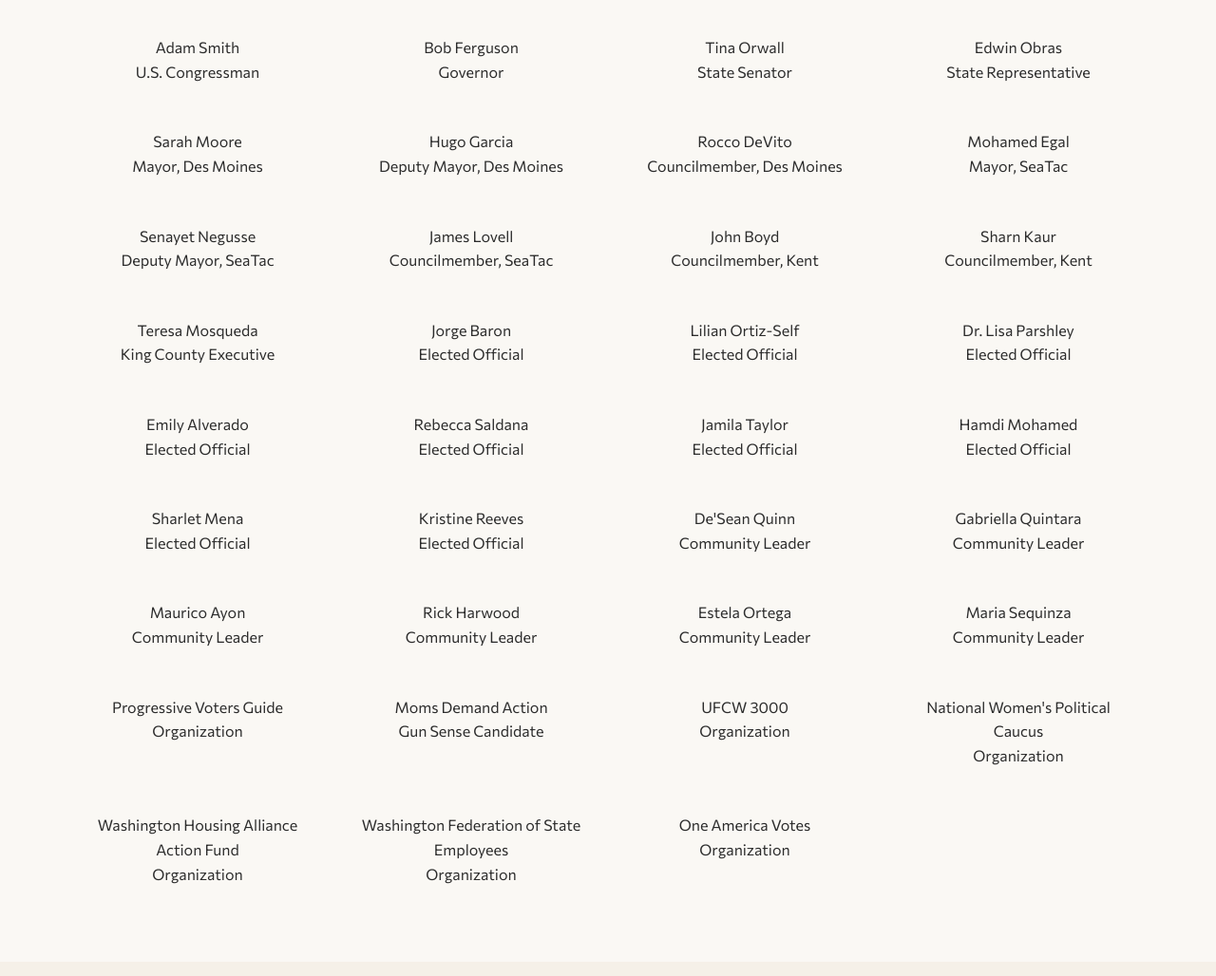
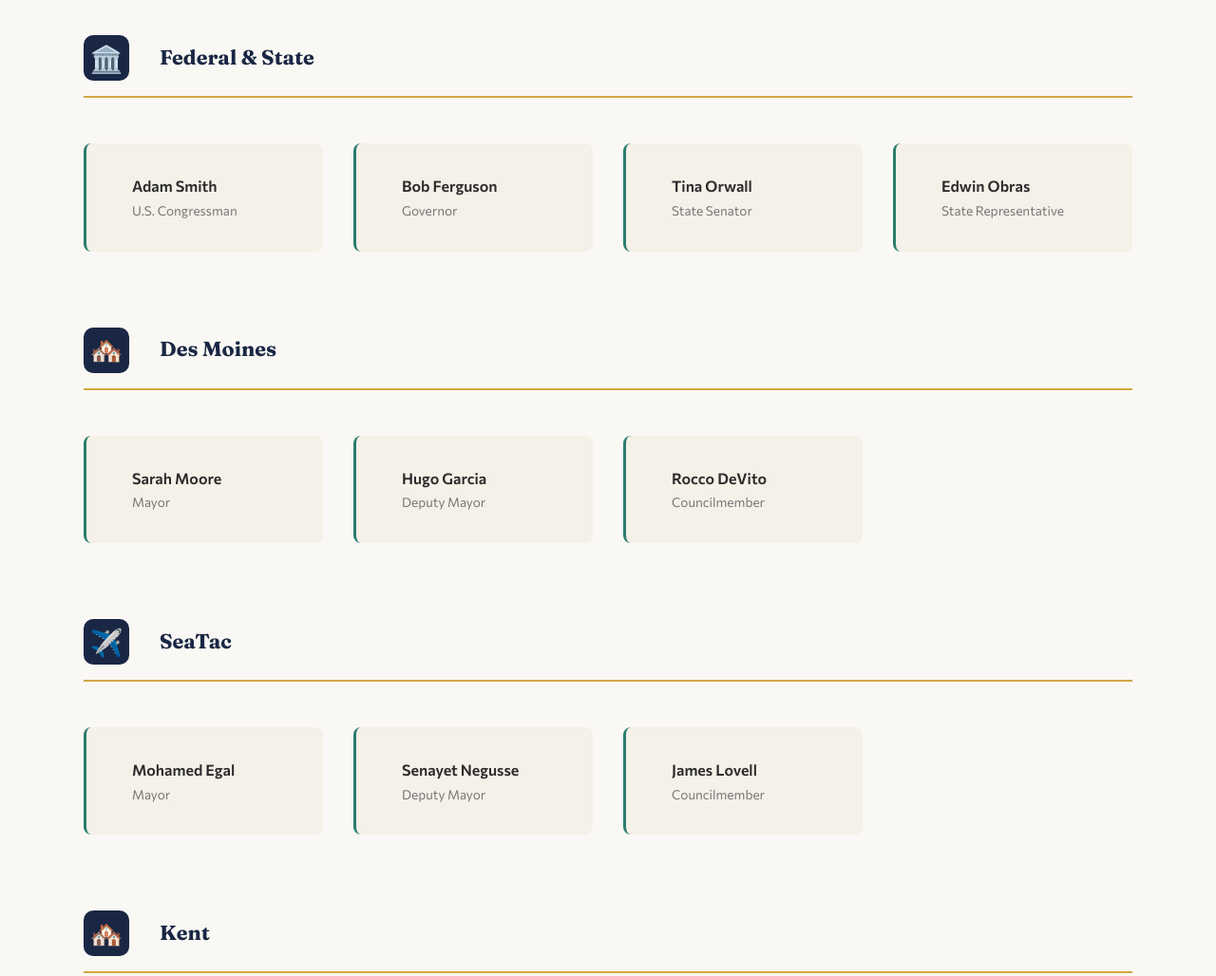
Before and after one commit to johnwyble/electmiagregerson, a website: page index.html in a window 1280 px wide. Shown: the part 8660-9688 px from the top of the page at 95% size. Drawn offline with Linux system fonts and the light colour scheme.

Commit message:
Add grouped endorsement section with category icons

```diff
--- a/index.html
+++ b/index.html
@@ -680,6 +680,98 @@
             width: 100%;
             height: 100%;
             object-fit: cover;
+        }
+
+        /* Endorsements: Grouped */
+        .endorsements.grouped .endorsement-category {
+            margin-bottom: var(--spacing-2xl);
+        }
+
+        .endorsements.grouped .category-header {
+            display: flex;
+            align-items: center;
+            gap: var(--spacing-md);
+            margin-bottom: var(--spacing-lg);
+            padding-bottom: var(--spacing-sm);
+            border-bottom: 2px solid var(--color-accent);
+        }
+
+        .endorsements.grouped .category-icon {
+            font-size: 1.75rem;
+            width: 48px;
+            height: 48px;
+            display: flex;
+            align-items: center;
+            justify-content: center;
+            background: var(--color-primary);
+            border-radius: 10px;
+            flex-shrink: 0;
+        }
+
+        .endorsements.grouped .category-name {
+            font-family: var(--font-heading);
+            font-size: 1.35rem;
+            font-weight: 700;
+            color: var(--color-primary);
+        }
+
+        .endorsements.grouped .category-grid {
+            display: grid;
+            grid-template-columns: repeat(auto-fill, minmax(220px, 1fr));
+            gap: var(--spacing-md);
+        }
+
+        .endorsements.grouped .endorsement-grouped-item {
+            background: var(--color-surface);
+            border-radius: 8px;
+            padding: var(--spacing-md) var(--spacing-lg);
+            border-left: 3px solid var(--color-secondary);
+            transition: transform 0.2s ease, box-shadow 0.2s ease;
+        }
+
+        .endorsements.grouped .endorsement-grouped-item:hover {
+            transform: translateY(-2px);
+            box-shadow: 0 4px 12px rgba(0,0,0,0.08);
+        }
+
+        .endorsements.grouped .endorsement-grouped-item .name {
+            font-weight: 700;
+            color: var(--color-text);
+            font-size: 1rem;
+        }
+
+        .endorsements.grouped .endorsement-grouped-item .title {
+            font-size: 0.85rem;
+            color: var(--color-text-muted);
+            margin-top: 2px;
+        }
+
+        .endorsements.grouped .category-grid.orgs {
+            grid-template-columns: repeat(auto-fill, minmax(280px, 1fr));
+        }
+
+        .endorsements.grouped .endorsement-grouped-item.org-item {
+            border-left-color: var(--color-accent);
+            text-align: center;
+            border-left: none;
+            border-bottom: 3px solid var(--color-accent);
+        }
+
+        .endorsements.grouped .endorsement-grouped-item.org-item .name {
+            font-size: 1.05rem;
+        }
+
+        .endorsements.grouped .endorsement-grouped-item.org-item .title {
+            font-style: italic;
+        }
+
+        @media (max-width: 600px) {
+            .endorsements.grouped .category-grid {
+                grid-template-columns: 1fr;
+            }
+            .endorsements.grouped .category-grid.orgs {
+                grid-template-columns: 1fr;
+            }
         }
 
         /* Endorsements: List */
@@ -1711,8 +1803,61 @@
             const grid = document.createElement('div');
             grid.className = 'endorsements-grid';
 
+            if (style === 'grouped' && endorsements.categories) {
+                endorsements.categories.forEach(cat => {
+                    const catDiv = document.createElement('div');
+                    catDiv.className = 'endorsement-category';
+
+                    const catHeader = document.createElement('div');
+                    catHeader.className = 'category-header';
+
+                    if (cat.icon) {
+                        const iconDiv = document.createElement('div');
+                        iconDiv.className = 'category-icon';
+                        iconDiv.textContent = cat.icon;
+                        catHeader.appendChild(iconDiv);
+                    }
+
+                    const catName = document.createElement('div');
+                    catName.className = 'category-name';
+                    catName.textContent = cat.label;
+                    catHeader.appendChild(catName);
+
+                    catDiv.appendChild(catHeader);
+
+                    const catGrid = document.createElement('div');
+                    catGrid.className = 'category-grid' + (cat.type === 'org' ? ' orgs' : '');
+
+                    (cat.items || []).forEach(item => {
+                        const el = document.createElement('div');
+                        el.className = 'endorsement-grouped-item' + (cat.type === 'org' ? ' org-item' : '');
+
+                        if (item.name) {
+                            const name = document.createElement('div');
+                            name.className = 'name';
+                            name.textContent = item.name;
+                            el.appendChild(name);
+                        }
+
+                        if (item.title) {
+                            const title = document.createElement('div');
+                            title.className = 'title';
+                            title.textContent = item.title;
+                            el.appendChild(title);
+                        }
+
+                        catGrid.appendChild(el);
+                    });
+
+                    catDiv.appendChild(catGrid);
+                    grid.appendChild(catDiv);
+                });
+            }
+
             (endorsements.items || []).forEach(item => {
-                if (style === 'cards') {
+                if (style === 'grouped') {
+                    // handled above via categories
+                } else if (style === 'cards') {
                     const card = document.createElement('div');
                     card.className = 'endorsement-card';
 
--- a/site-config.json
+++ b/site-config.json
@@ -8,7 +8,7 @@
   "style": {
     "fontPairing": "fraunces-commissioner",
     "heroLayout": "full-bleed",
-    "endorsementStyle": "grid",
+    "endorsementStyle": "grouped",
     "colors": {
       "primary": "#1a2744",
       "secondary": "#2a7d6e",
@@ -203,19 +203,47 @@
   "endorsements": {
     "sectionTitle": "Endorsements",
     "headline": "Who Stands With Mia",
+    "categories": [
+      {
+        "label": "Federal & State",
+        "icon": "🏛️",
         "items": [
           { "name": "Adam Smith", "title": "U.S. Congressman" },
           { "name": "Bob Ferguson", "title": "Governor" },
           { "name": "Tina Orwall", "title": "State Senator" },
-      { "name": "Edwin Obras", "title": "State Representative" },
-      { "name": "Sarah Moore", "title": "Mayor, Des Moines" },
-      { "name": "Hugo Garcia", "title": "Deputy Mayor, Des Moines" },
-      { "name": "Rocco DeVito", "title": "Councilmember, Des Moines" },
-      { "name": "Mohamed Egal", "title": "Mayor, SeaTac" },
-      { "name": "Senayet Negusse", "title": "Deputy Mayor, SeaTac" },
-      { "name": "James Lovell", "title": "Councilmember, SeaTac" },
-      { "name": "John Boyd", "title": "Councilmember, Kent" },
-      { "name": "Sharn Kaur", "title": "Councilmember, Kent" },
+          { "name": "Edwin Obras", "title": "State Representative" }
+        ]
+      },
+      {
+        "label": "Des Moines",
+        "icon": "🏘️",
+        "items": [
+          { "name": "Sarah Moore", "title": "Mayor" },
+          { "name": "Hugo Garcia", "title": "Deputy Mayor" },
+          { "name": "Rocco DeVito", "title": "Councilmember" }
+        ]
+      },
+      {
+        "label": "SeaTac",
+        "icon": "✈️",
+        "items": [
+          { "name": "Mohamed Egal", "title": "Mayor" },
+          { "name": "Senayet Negusse", "title": "Deputy Mayor" },
+          { "name": "James Lovell", "title": "Councilmember" }
+        ]
+      },
+      {
+        "label": "Kent",
+        "icon": "🏘️",
+        "items": [
+          { "name": "John Boyd", "title": "Councilmember" },
+          { "name": "Sharn Kaur", "title": "Councilmember" }
+        ]
+      },
+      {
+        "label": "Elected Leaders",
+        "icon": "⭐",
+        "items": [
           { "name": "Teresa Mosqueda", "title": "King County Executive" },
           { "name": "Jorge Baron", "title": "Elected Official" },
           { "name": "Lilian Ortiz-Self", "title": "Elected Official" },
@@ -225,20 +253,35 @@
           { "name": "Jamila Taylor", "title": "Elected Official" },
           { "name": "Hamdi Mohamed", "title": "Elected Official" },
           { "name": "Sharlet Mena", "title": "Elected Official" },
-      { "name": "Kristine Reeves", "title": "Elected Official" },
-      { "name": "De'Sean Quinn", "title": "Community Leader" },
-      { "name": "Gabriella Quintara", "title": "Community Leader" },
-      { "name": "Maurico Ayon", "title": "Community Leader" },
-      { "name": "Rick Harwood", "title": "Community Leader" },
-      { "name": "Estela Ortega", "title": "Community Leader" },
-      { "name": "Maria Sequinza", "title": "Community Leader" },
-      { "name": "Progressive Voters Guide", "title": "Organization" },
+          { "name": "Kristine Reeves", "title": "Elected Official" }
+        ]
+      },
+      {
+        "label": "Community Leaders",
+        "icon": "👥",
+        "items": [
+          { "name": "De'Sean Quinn" },
+          { "name": "Gabriella Quintara" },
+          { "name": "Maurico Ayon" },
+          { "name": "Rick Harwood" },
+          { "name": "Estela Ortega" },
+          { "name": "Maria Sequinza" }
+        ]
+      },
+      {
+        "label": "Organizations",
+        "icon": "🏢",
+        "type": "org",
+        "items": [
+          { "name": "Progressive Voters Guide" },
           { "name": "Moms Demand Action", "title": "Gun Sense Candidate" },
-      { "name": "UFCW 3000", "title": "Organization" },
-      { "name": "National Women's Political Caucus", "title": "Organization" },
-      { "name": "Washington Housing Alliance Action Fund", "title": "Organization" },
-      { "name": "Washington Federation of State Employees", "title": "Organization" },
-      { "name": "One America Votes", "title": "Organization" }
+          { "name": "UFCW 3000" },
+          { "name": "National Women's Political Caucus" },
+          { "name": "Washington Housing Alliance Action Fund" },
+          { "name": "Washington Federation of State Employees" },
+          { "name": "One America Votes" }
+        ]
+      }
     ]
   },
   "forms": {
```
Lines whose indentation alone changed are shown as unchanged.
